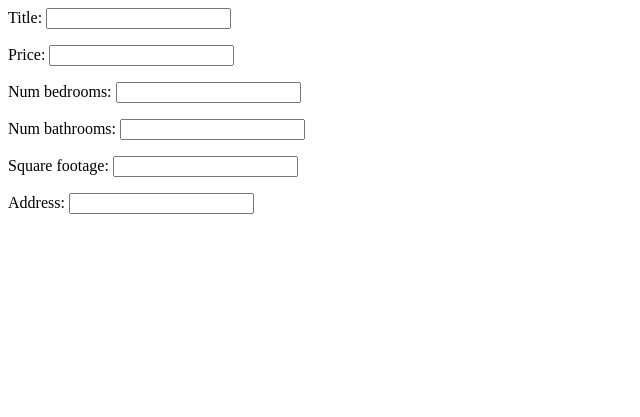
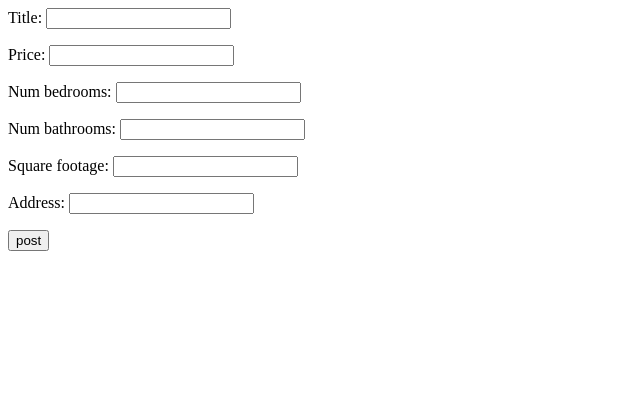
Before and after one commit to solaleh81/real_estate, a Django app: template templates/listing_create.html in a window 1280 px wide. Shown: the top 417 px of the page, without its empty margins (0-640 px from the left). Run offline with Django 4.2, Linux system fonts and the light colour scheme; the template is opened without the code that fills it: values that come from a table or form of the project are taken from there, others are empty.

Commit message:
adding button for post form.

```diff
--- a/templates/listing_create.html
+++ b/templates/listing_create.html
@@ -1,4 +1,7 @@
 <form action="" method="POST">
-
+    {% csrf_token %}
     {{form.as_p}}
+    <button type="submit">
+        post
+    </button>
 </form>
```
